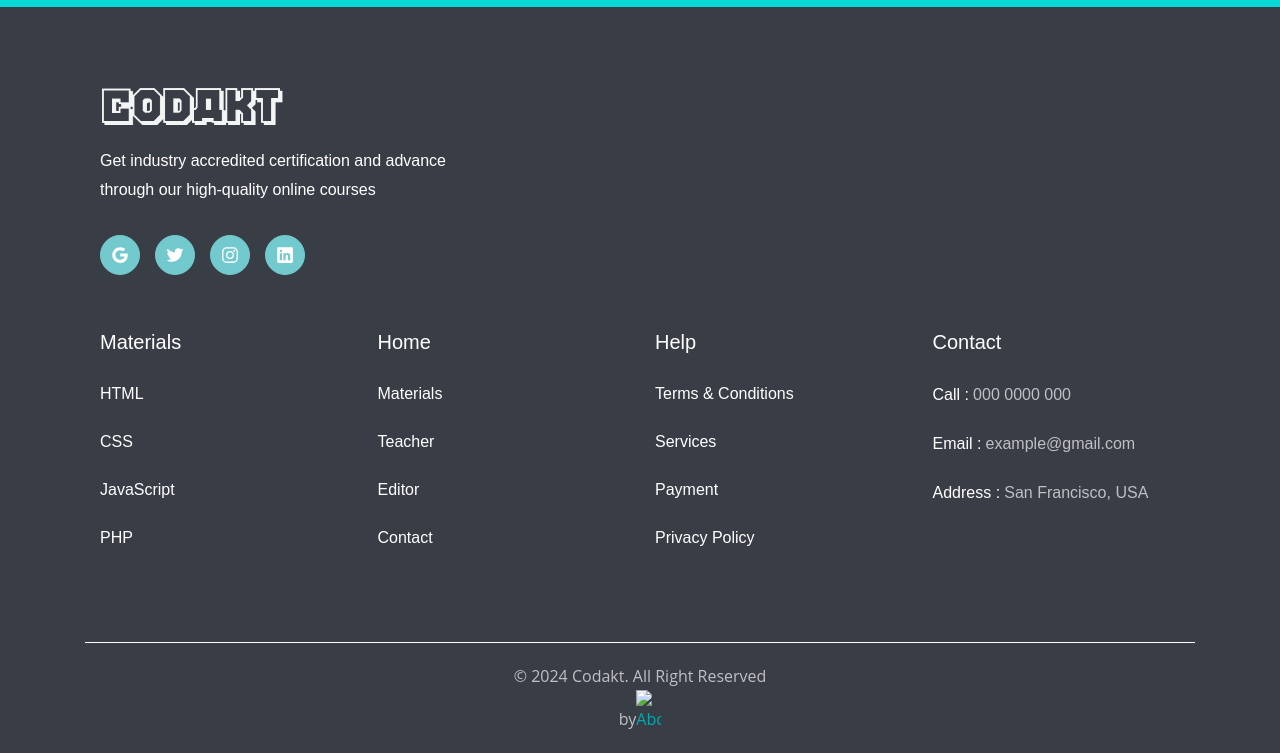
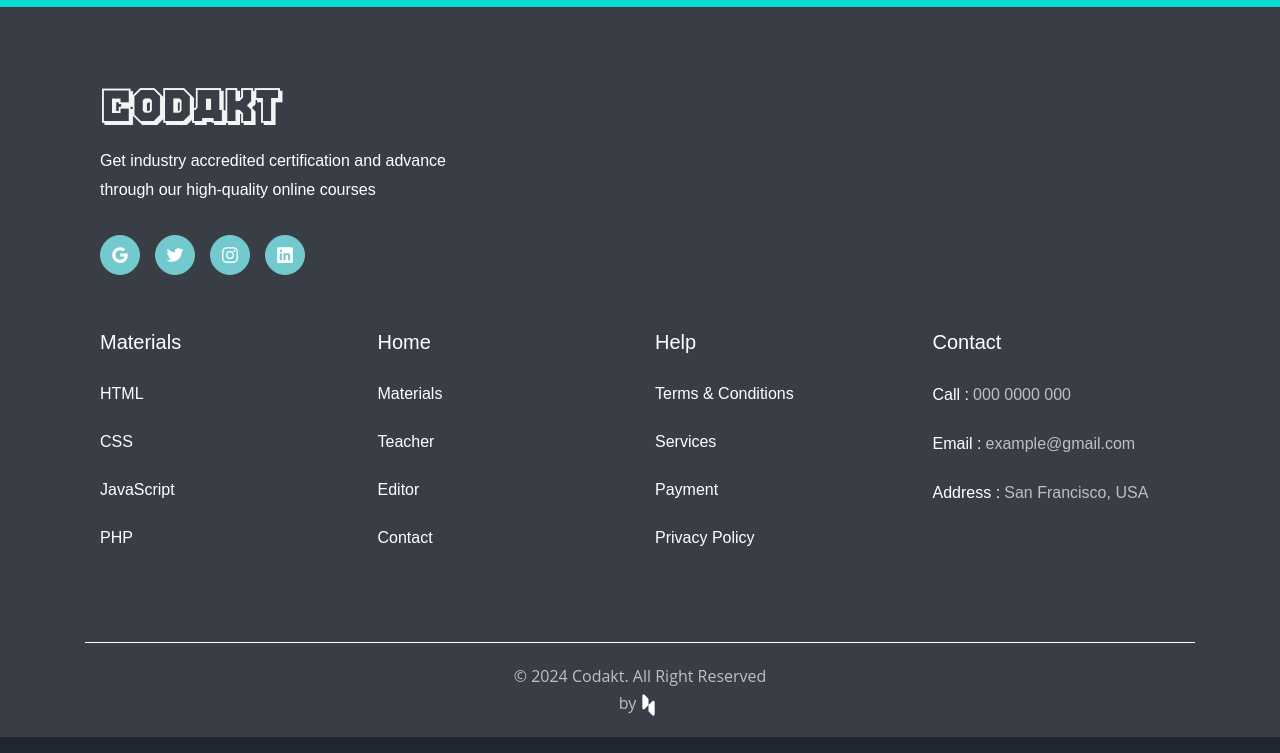
Before and after one commit to AbderahmaneThimbo/Codakt, a plain HTML site: page index.html in a window 1280 px wide. Shown: the part 5731-6484 px from the top of the page. Drawn offline with nearby package versions, Linux system fonts and the light colour scheme; the site is published under a folder, as on GitHub Pages, so addresses that start at the root find nothing.

Commit message:
update readme

```diff
--- a/index.html
+++ b/index.html
@@ -721,7 +721,7 @@
             </div>
             <div class="footer-bottom">
                 <p class="copyright">
-                    &copy; 2024 Codakt. All Right Reserved <br><span style="text-align: center;">by<a href="https://abderahmanethimbo-portfolio.web.app/"><img src="/assets/images/logo.svg" alt="Abderahmane" style="width: 25px; margin-bottom: -9px;"></a></span>
+                    &copy; 2024 Codakt. All Right Reserved <br><span style="text-align: center;">by<a href="https://abderahmanethimbo-portfolio.web.app/"><img src="./assets/images/logo.svg" alt="Abderahmane" style="width: 25px; margin-bottom: -9px;"></a></span>
                 </p>
             </div>
         </div>
```
Also changed, not shown: 1 other file.
